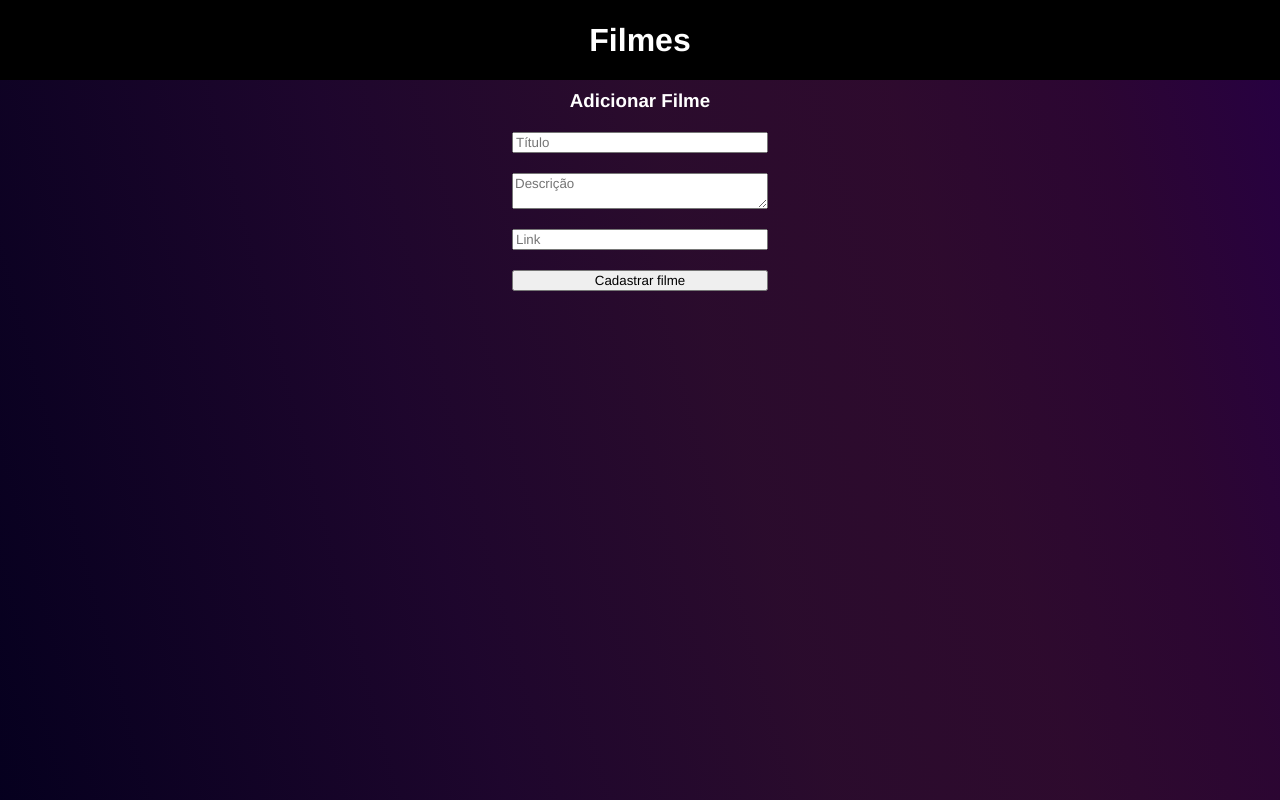
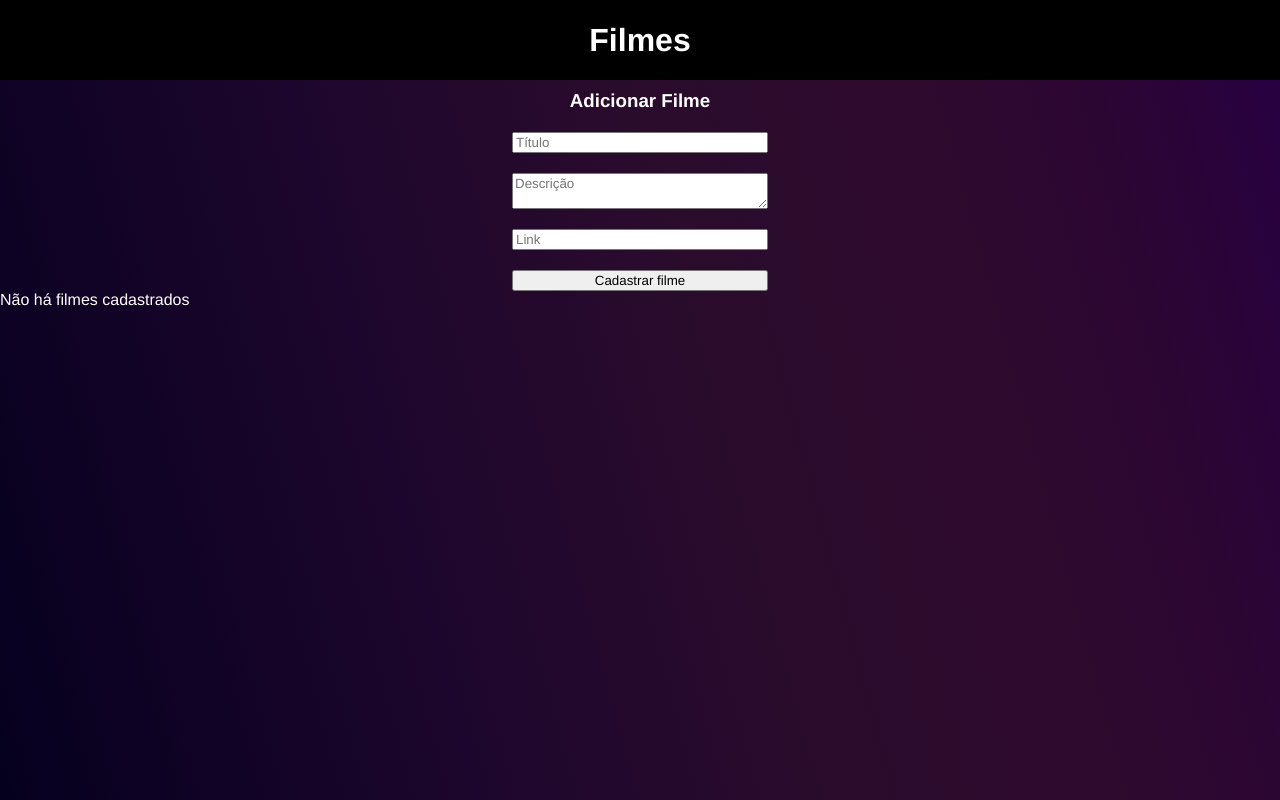
Before and after one commit to MatheusGarvao/Small-Vue.js-Crud-for-Classroom, a Vue app: page / in a window 1280 px wide. Built offline with nearby package versions, Linux system fonts and the light colour scheme.

Commit message:
Fix mensagem dizendo que não tem filmes, tem que arrumar essa mensagem visto que não está estilizado, centralizado e nem nada.

```diff
--- a/src/App.vue
+++ b/src/App.vue
@@ -15,6 +15,8 @@
           @delete-card="removeCard"
         />
       </div>
+
+      <div v-if="!cards.length">Não há filmes cadastrados </div>
     </div>
   </main>
 </template>
```
